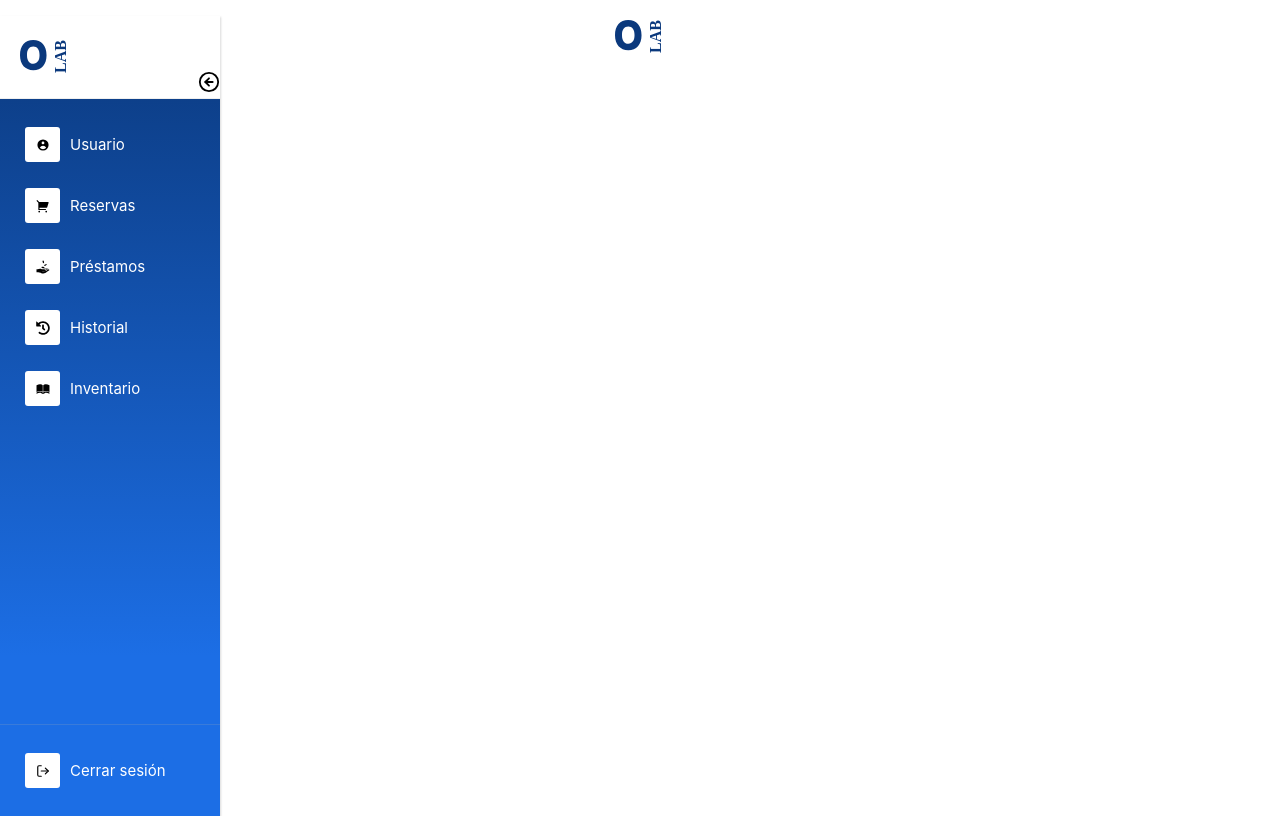
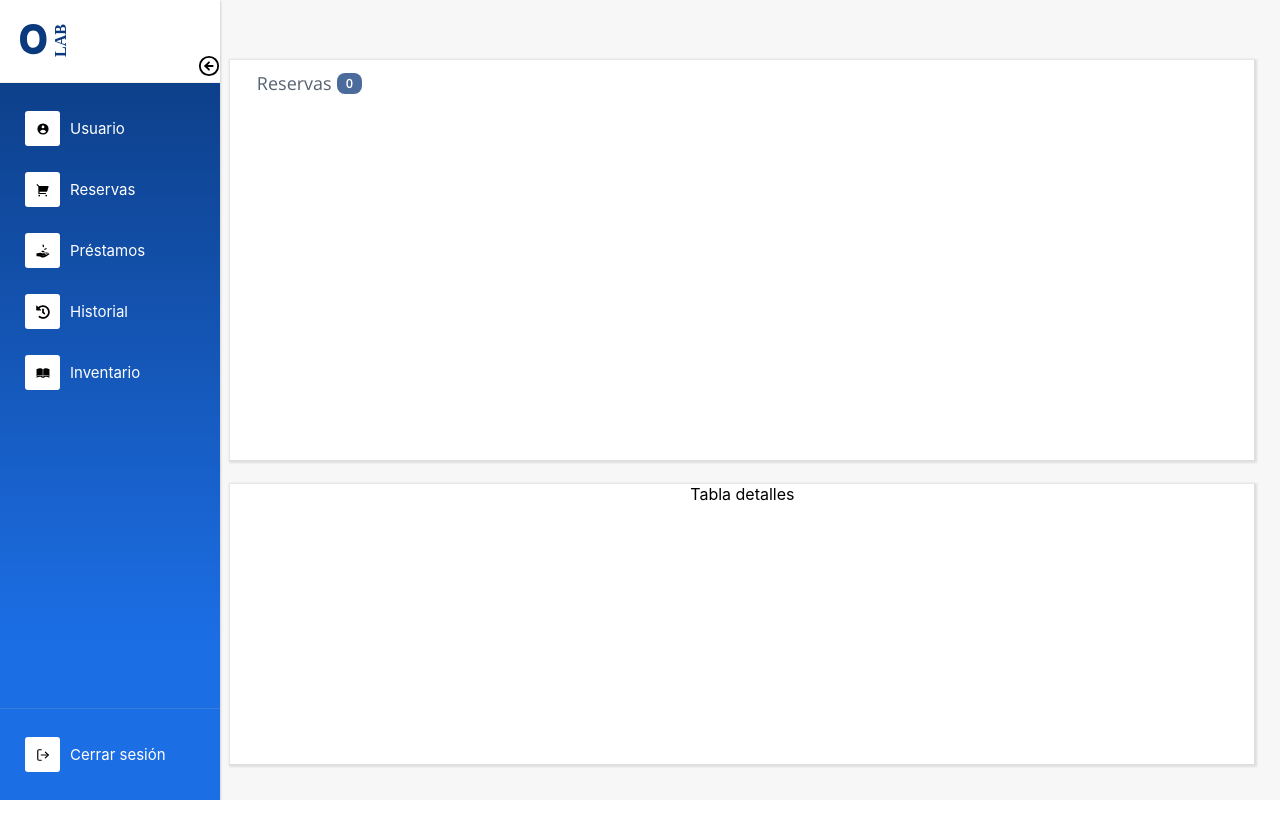
Before and after one commit to BogoCoder/front_olab, a React (Create React App) app: page /reservasModerador in a window 1280 px wide. Built offline with nearby package versions, Linux system fonts and the light colour scheme.

Commit message:
Página reservas moderador
Se crea la página de reservas moderador y el respectivo componente.

```diff
--- a/package.json
+++ b/package.json
@@ -3,6 +3,10 @@
   "version": "0.1.0",
   "private": true,
   "dependencies": {
+    "@emotion/react": "^11.4.1",
+    "@emotion/styled": "^11.3.0",
+    "@mui/material": "^5.0.0",
+    "@mui/styles": "^5.0.0",
     "@testing-library/jest-dom": "^5.14.1",
     "@testing-library/react": "^11.2.7",
     "@testing-library/user-event": "^12.8.3",
--- /dev/null
+++ b/src/components/ReservasModerador.jsx
@@ -0,0 +1,96 @@
+import React, {useState, useEffect} from 'react'
+import { makeStyles } from '@mui/styles';
+
+// Crear estilos
+const useStyles = makeStyles({
+  boxTablaReservas: { // Buscar grid para hacer estos box responsive
+    alignSelf: 'center',
+    backgroundColor: 'white',
+    width: '80%',
+    height : '50vh',
+    boxShadow: '1px 1px 2px 2px rgba(0, 0, 0, 0.1)',
+    margin: '5vh 7% 41% 18%',
+    position: 'absolute',
+  },
+  boxTablaDetalles: {
+    backgroundColor: 'white',
+    width: '80%',
+    height : '35vh',
+    boxShadow: '1px 1px 2px 2px rgba(0, 0, 0, 0.1)',
+    margin: '58vh 7% 3% 18%',
+    position: 'relative',
+  },
+  boxConteoReservas: {
+    backgroundColor: '#4B6B9C',
+    color: '#FFFFFF',
+    fontSize: '12px',
+    fontWeight: 'bold',
+    width: '25px',
+    textAlign: 'center',
+    padding: '2px 0',
+    borderRadius: '8px',
+    float: 'right',
+    marginLeft: '5px',
+    marginTop: '2px'
+  },
+  tituloReservas: {
+    marginTop:'1%',
+    marginLeft:'2%',
+    color:'#576271',
+    fontSize:'18px',
+    fontFamily:'Open Sans',
+    display: 'table',
+    padding: '1px 6px',
+  }
+});
+
+const getDatosPrueba = () => {
+  const dataPrueba = [{
+    'nombre': 'Andrés Salazar',
+    'posicion': 'Estudiante',
+    'correo': 'and.sal@urosario.edu.co',
+    'fecha_limite': '2021-08-20 13:00'
+  },
+  {
+    'nombre': 'Camilo Martínez',
+    'posicion': 'Estudiante',
+    'correo': 'cam.mar@urosario.edu.co',
+    'fecha_limite': '2021-08-20 14:35'
+  }];
+  return dataPrueba;
+};
+
+const ReservasModerador = () => {
+  const classes = useStyles();
+
+  // Componentes de estado
+  const [numReservas, setNumReservas] = useState(0);
+  const [dataReservas, setDataReservas] = useState([]);
+
+  // Se requerirá un handle para restar el número de reservas
+  useEffect(() => {
+    // Aquí ira el fetch para traer los datos generales de las reservas realizadas
+    setDataReservas(getDatosPrueba());
+  }, [numReservas]);
+
+  console.log(dataReservas);
+
+  return (
+      <React.Fragment>
+          <div className={classes.boxTablaReservas}>
+            <div className={classes.tituloReservas}>
+              Reservas
+              <div className={classes.boxConteoReservas}>
+                {numReservas}
+              </div>
+            </div>
+          </div>
+
+          <div className={classes.boxTablaDetalles}>
+            <p className="aligncenter"> Tabla detalles</p>
+          </div>
+      </React.Fragment>
+  );
+};
+
+export default ReservasModerador
--- a/src/index.css
+++ b/src/index.css
@@ -1,8 +1,10 @@
+@import url('https://fonts.googleapis.com/css?family=Open+Sans');
+
 body {
   margin: 0;
   font-family: -apple-system, BlinkMacSystemFont, 'Segoe UI', 'Roboto', 'Oxygen',
     'Ubuntu', 'Cantarell', 'Fira Sans', 'Droid Sans', 'Helvetica Neue',
-    sans-serif;
+    sans-serif, 'Open Sans';
   -webkit-font-smoothing: antialiased;
   -moz-osx-font-smoothing: grayscale;
 }
--- a/src/pages/_routes.jsx
+++ b/src/pages/_routes.jsx
@@ -1,14 +1,20 @@
 import React from "react";
 import { BrowserRouter, Switch, Route } from "react-router-dom";
 import HomePage from "./home";
+import ReservasModeradorPage from "./reservasModerador";
 
 const Routes = () => {
   return (
     <BrowserRouter>
       <Switch>
-        <Route path="/">
+        <Route exact path="/">
           <HomePage />
         </Route>
+
+        <Route path="/reservasModerador">
+          <ReservasModeradorPage />
+        </Route>
+
       </Switch>
     </BrowserRouter>
   );
--- /dev/null
+++ b/src/pages/reservasModerador.jsx
@@ -0,0 +1,15 @@
+import React from 'react';
+import ReservasModerador from '../components/ReservasModerador';
+
+const ReservasModeradorPage =  () => {
+    return (
+        <React.Fragment>
+            <div style={{backgroundColor: '#F7F7F7',  width: '100%', height : '100vh'}}>
+              <br/>
+              <ReservasModerador />
+            </div>
+        </React.Fragment>
+    );
+};
+
+export default ReservasModeradorPage;
```
Also changed, not shown: 1 other file (tests, documents, lock files or other folders).
